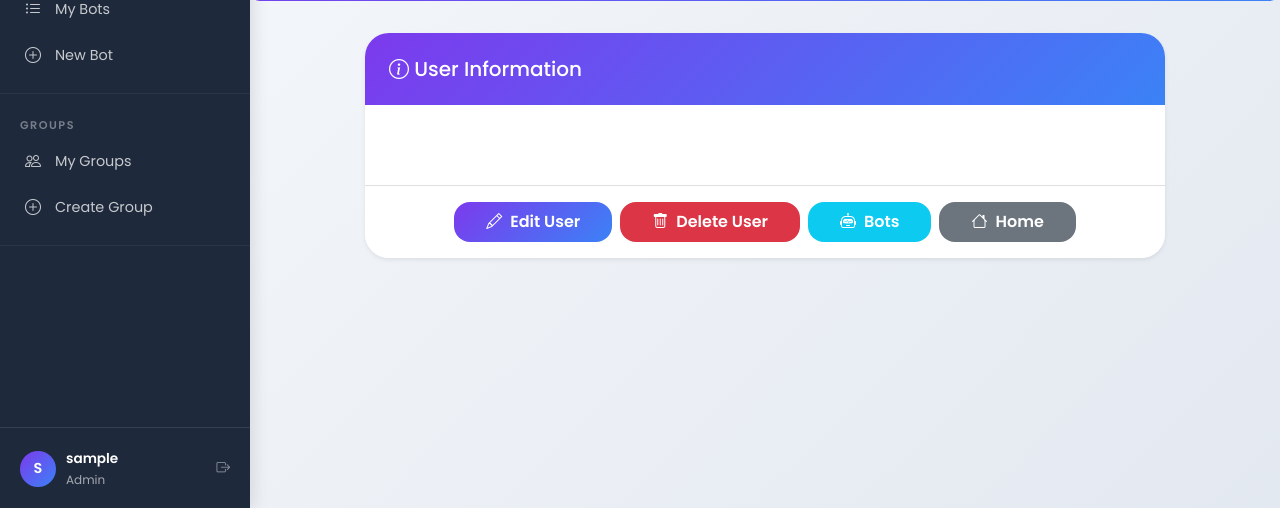
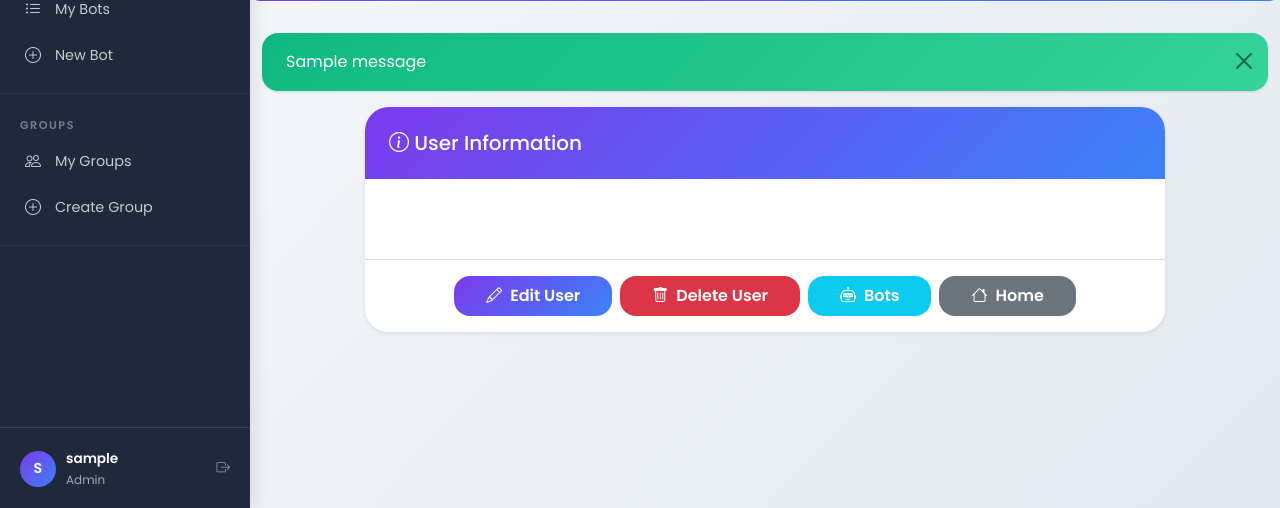
Before and after one commit to magicbotaiteam-blip/flask_auth_app, a Flask app: template templates/user_detail.html in a window 1280 px wide. Shown: the part 291-799 px from the top of the page. Run offline with Flask 3, Linux system fonts and the light colour scheme; the template is opened without the code that fills it: most values are stand-ins (such as "Sample title", 1, 10 or a date in 2020); one stand-in notice (Sample message) is shown; some libraries are stand-ins or nearby versions.

Commit message:
Fix: add flash message display to user_detail page
The user edit form was redirecting to the user_detail page
with a flash message that was never shown because the template
was missing the get_flashed_messages block.

```diff
--- a/templates/user_detail.html
+++ b/templates/user_detail.html
@@ -32,6 +32,17 @@
     </div>
 
     <div class="container mb-5">
+        {% with messages = get_flashed_messages(with_categories=true) %}
+            {% if messages %}
+                {% for category, message in messages %}
+                    <div class="alert alert-{{ category if category != 'error' else 'danger' }} alert-dismissible fade show">
+                        {{ message }}
+                        <button type="button" class="btn-close" data-bs-dismiss="alert"></button>
+                    </div>
+                {% endfor %}
+            {% endif %}
+        {% endwith %}
+
         <div class="card shadow-sm max-w-lg mx-auto" style="max-width: 800px;">
             <div class="card-header bg-light">
                 <h5 class="mb-0"><i class="bi bi-info-circle"></i> User Information</h5>
```
Also changed, not shown: users.db.
